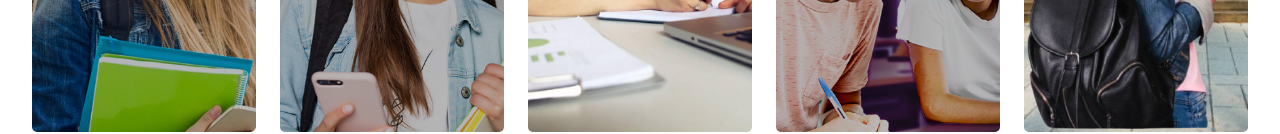
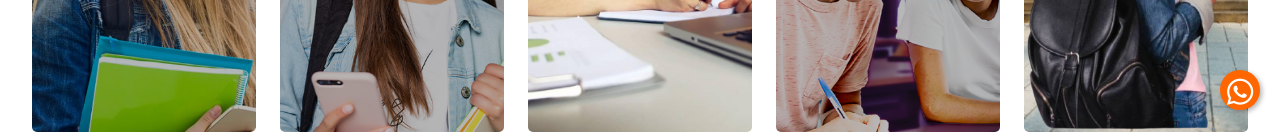
Before and after one commit to DavidForero2004/interfacesRedise-o, a plain HTML site: page Rediseño-U/index.html in a window 1280 px wide. Shown: the part 670-804 px from the top of the page. Drawn offline with nearby package versions, Linux system fonts and the light colour scheme; a web font is replaced by a local one.

Commit message:
button-whats

```diff
--- a/Rediseño-U/index.html
+++ b/Rediseño-U/index.html
@@ -13,6 +13,10 @@
 <body>
     <!-- Prototipo de '' !-->
     <section class="main">
+        <a href="https://wa.me/numero-de-telefono" class="whatsapp-button" target="_blank">
+            <i class="fab fa-whatsapp"></i>
+        </a>
+
         <nav class="navbar">
             <div class="logo">
                 <img src="./styles/img/logo_u_compensar.png" alt="/logo">
--- a/Rediseño-U/styles/css/styles.css
+++ b/Rediseño-U/styles/css/styles.css
@@ -352,6 +352,25 @@ p {
     font-size: 21px;
     margin-bottom: 15px;
 }
+.whatsapp-button {
+    position: fixed;
+    bottom: 20px;
+    right: 20px;
+    background-color:  var(--orange-color);
+    color: white;
+    width: 40px;
+    height: 40px;
+    border-radius: 50%;
+    text-align: center;
+    font-size: 30px;
+    box-shadow: 2px 2px 5px rgba(0, 0, 0, 0.3);
+    z-index: 1000;
+}
+
+.whatsapp-button:hover {
+    background-color: #128C7E;
+}
+
 
 @media screen and (min-width: 200px) and (max-width: 320px) {
     .contain_footer {
```
